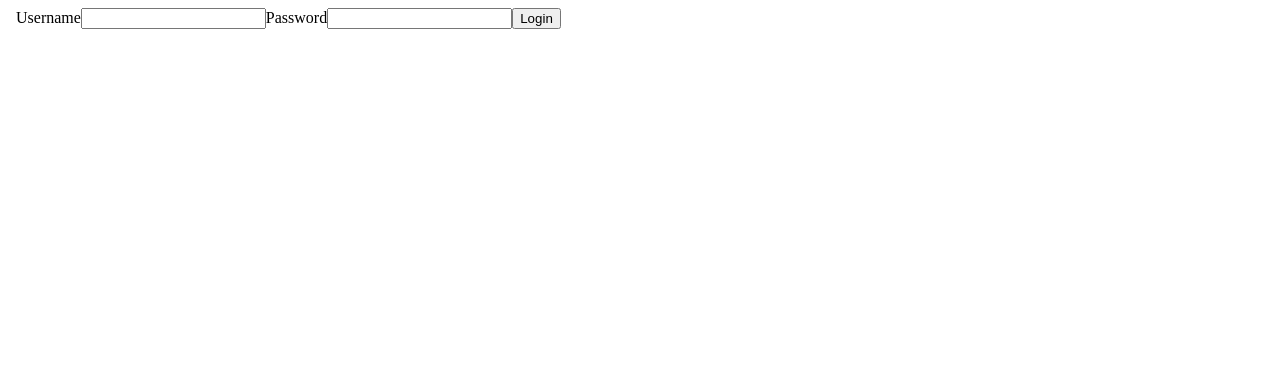
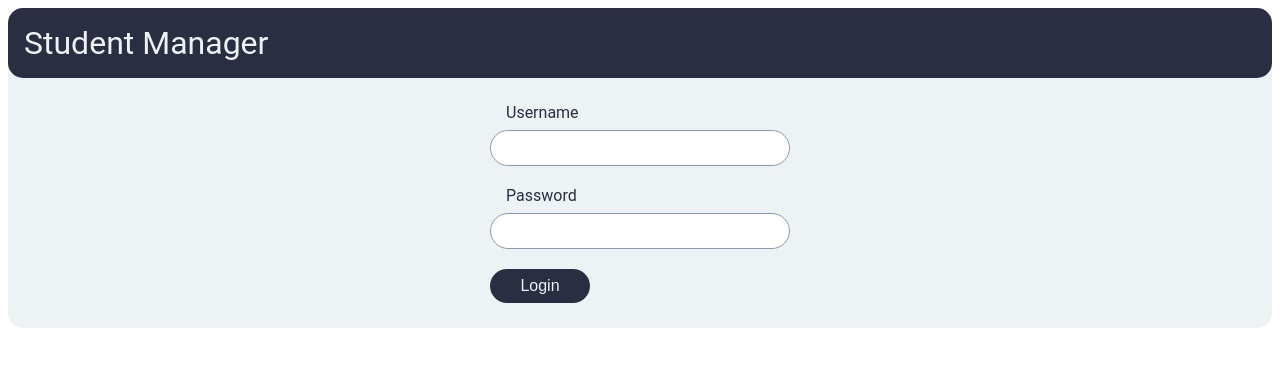
Before and after one commit to StratenyNinja/StudentManager, an Angular app: page / in a window 1280 px wide. Shown: the top 366 px of the page. Built offline with nearby package versions, Linux system fonts and the light colour scheme.

Commit message:
Update app component styling and add logo to navigation

```diff
--- a/src/app/app.component.css
+++ b/src/app/app.component.css
@@ -0,0 +1,89 @@
+* {
+    margin: 0;
+    padding: 0;
+    box-sizing: border-box;
+}
+
+body {
+    font-family: "Roboto", sans-serif;
+    background-color: #EDF2F4;
+    border-radius: 15px;
+}
+
+nav {
+    display: flex;
+    justify-content: space-between;
+    padding: 1em;
+    color: #EDF2F4;
+    background-color: #2B2D42;
+    border-radius: 15px;
+}
+
+nav .logo {
+    font-size: 2em;
+}
+
+nav button {
+    width: 100px;
+    padding: 0.5em 1em;
+    font-size: 1em;
+    color: #2B2D42;
+    background-color: #8D99AE;
+    border: none;
+    border-radius: 1.5em;
+    cursor: pointer;
+}
+
+nav button:hover {
+    color: #EDF2F4;
+    background-color: #EF233C;
+}
+
+nav button:active {
+    transform: scale(0.95);
+    background-color: #D90429;
+}
+
+.loginForm {
+    display: flex;
+    flex-direction: column;
+    width: 300px;
+    margin: 0 auto;
+    padding: 25px 0;
+}
+
+.loginForm label {
+    margin-bottom: 0.5em;
+    padding: 0 1em;
+    font-size: 1em;
+    color: #2B2D42;
+}
+
+.loginForm input {
+    margin-bottom: 20px;
+    padding: 0.5em 1em;
+    font-size: 1em;
+    border: 1px solid #8D99AE;
+    border-radius: 1.5em;
+}
+
+.loginForm button {
+    width: 100px;
+    padding: 0.5em;
+    font-size: 1em;
+    color: #EDF2F4;
+    background-color: #2B2D42;
+    border: none;
+    border-radius: 1.5em;
+    cursor: pointer;
+}
+
+.loginForm button:hover {
+    color: #EDF2F4;
+    background-color: #EF233C;
+}
+
+.loginForm button:active {
+    transform: scale(0.95);
+    background-color: #D90429;
+}
--- a/src/app/app.component.html
+++ b/src/app/app.component.html
@@ -4,6 +4,7 @@
   </head>
   <body>
     <nav>
+      <span class="logo">Student Manager</span>
       <button *ngIf="loggedIn" (click)="logout()">Logout</button>
     </nav>
     <form *ngIf="!loggedIn" class="loginForm">
```
